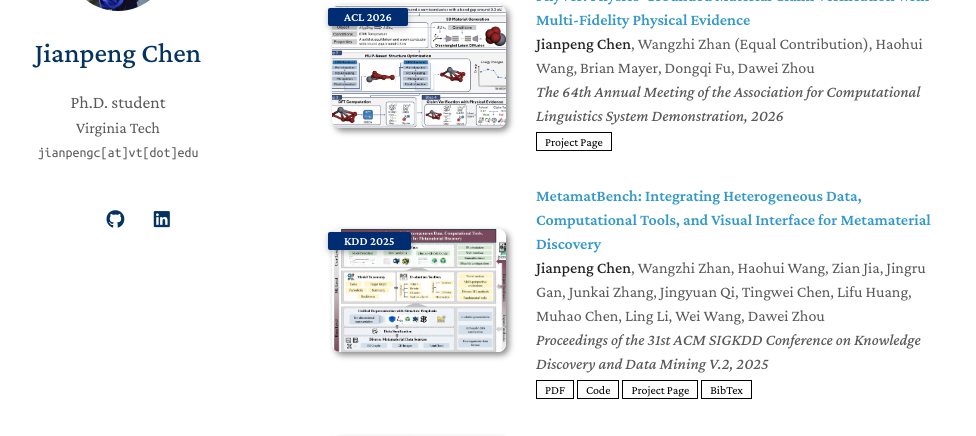
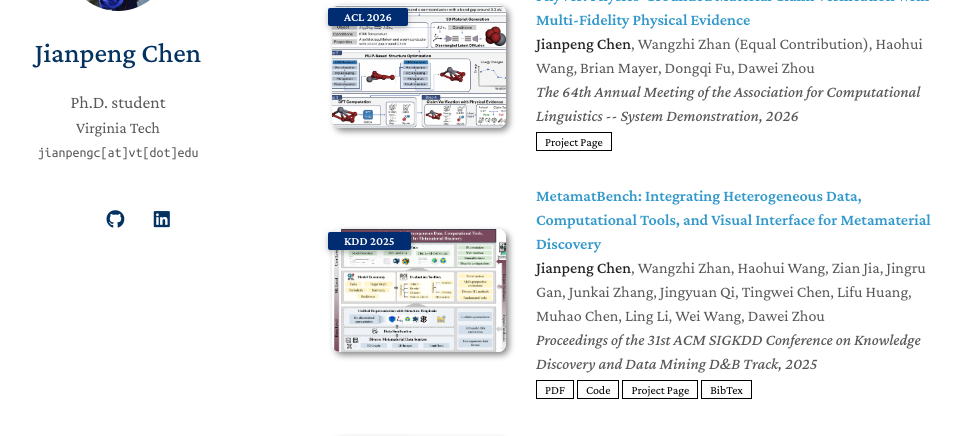
Before and after one commit to cjpcool/cjpcool.github.io, a Jekyll site: the page built from index.md, in a window 1280 px wide and 900 px high, scrolled down 1221 px. Shown: the part 177-613 px from the top of the window, without its empty margins (158-1134 px from the left). Built offline with Jekyll 4.4.1, drawn with Linux system fonts in a browser that asks for light colours; a style sheet for code colours, icons or effects is not loaded; our own code applies the rules of GitHub Pages for plain Markdown files.

Commit message:
Update publications.yml

```diff
--- a/_data/publications.yml
+++ b/_data/publications.yml
@@ -3,7 +3,7 @@ main:
   - title: "PhyVer: Physics-Grounded Material Claim Verification with Multi-Fidelity Physical Evidence"
     authors: <strong>Jianpeng Chen</strong>, Wangzhi Zhan (Equal Contribution), Haohui Wang, Brian Mayer, Dongqi Fu, Dawei Zhou
     conference_short: ACL 2026
-    conference: The 64th Annual Meeting of the Association for Computational Linguistics System Demonstration, 2026
+    conference: The 64th Annual Meeting of the Association for Computational Linguistics -- System Demonstration, 2026
     pdf:
     code:
     page: http://zhoulab-1.cs.vt.edu:5557/demo
@@ -13,7 +13,7 @@ main:
   - title: "MetamatBench: Integrating Heterogeneous Data, Computational Tools, and Visual Interface for Metamaterial Discovery"
     authors: <strong>Jianpeng Chen</strong>, Wangzhi Zhan, Haohui Wang, Zian Jia, Jingru Gan, Junkai Zhang, Jingyuan Qi, Tingwei Chen, Lifu Huang, Muhao Chen, Ling Li, Wei Wang, Dawei Zhou
     conference_short: KDD 2025
-    conference: Proceedings of the 31st ACM SIGKDD Conference on Knowledge Discovery and Data Mining V.2, 2025
+    conference: Proceedings of the 31st ACM SIGKDD Conference on Knowledge Discovery and Data Mining D&B Track, 2025
     pdf: https://arxiv.org/abs/2505.20299
     code: https://github.com/cjpcool/Metamaterial-Benchmark
     page: http://zhoulab-1.cs.vt.edu:5550
@@ -53,7 +53,7 @@ main:
   # - title: "Towards Heterogeneous Long-tailed Learning: Benchmarking, Metrics, and Toolbox"
   #   authors: Haohui Wang, Weijie Guan, <strong>Jianpeng Chen</strong>, Zi Wang, Dawei Zhou
   #   conference_short: NeurIPS 2024
-  #   conference: Thirty-eighth Conference on Neural Information Processing Systems DB Track, 2024
+  #   conference: Thirty-eighth Conference on Neural Information Processing Systems D&B Track, 2024
   #   pdf: https://openreview.net/pdf?id=plIuBfYpXj
   #   image: ./assets/pub_img/HeroLT.png
 
```
